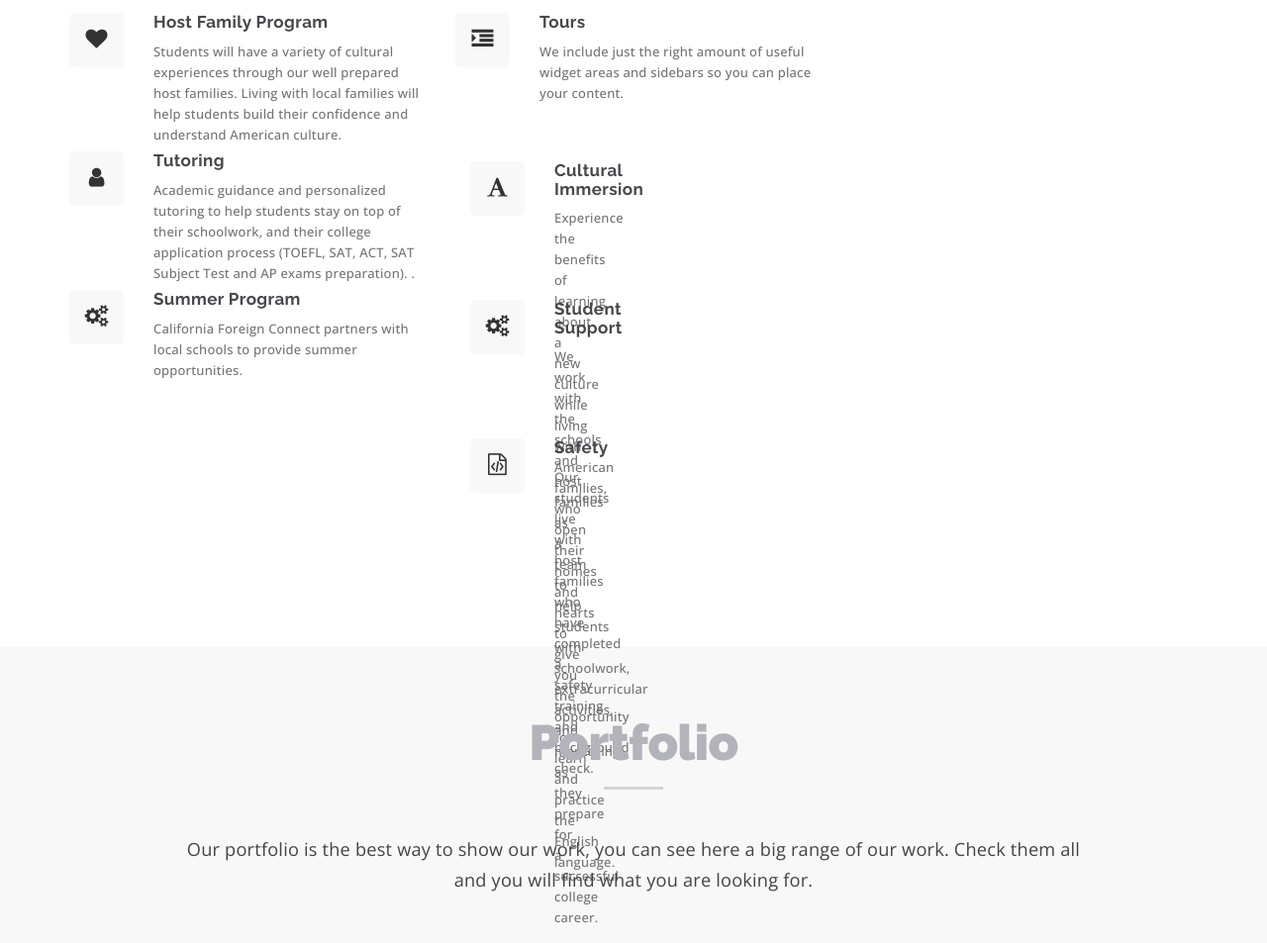
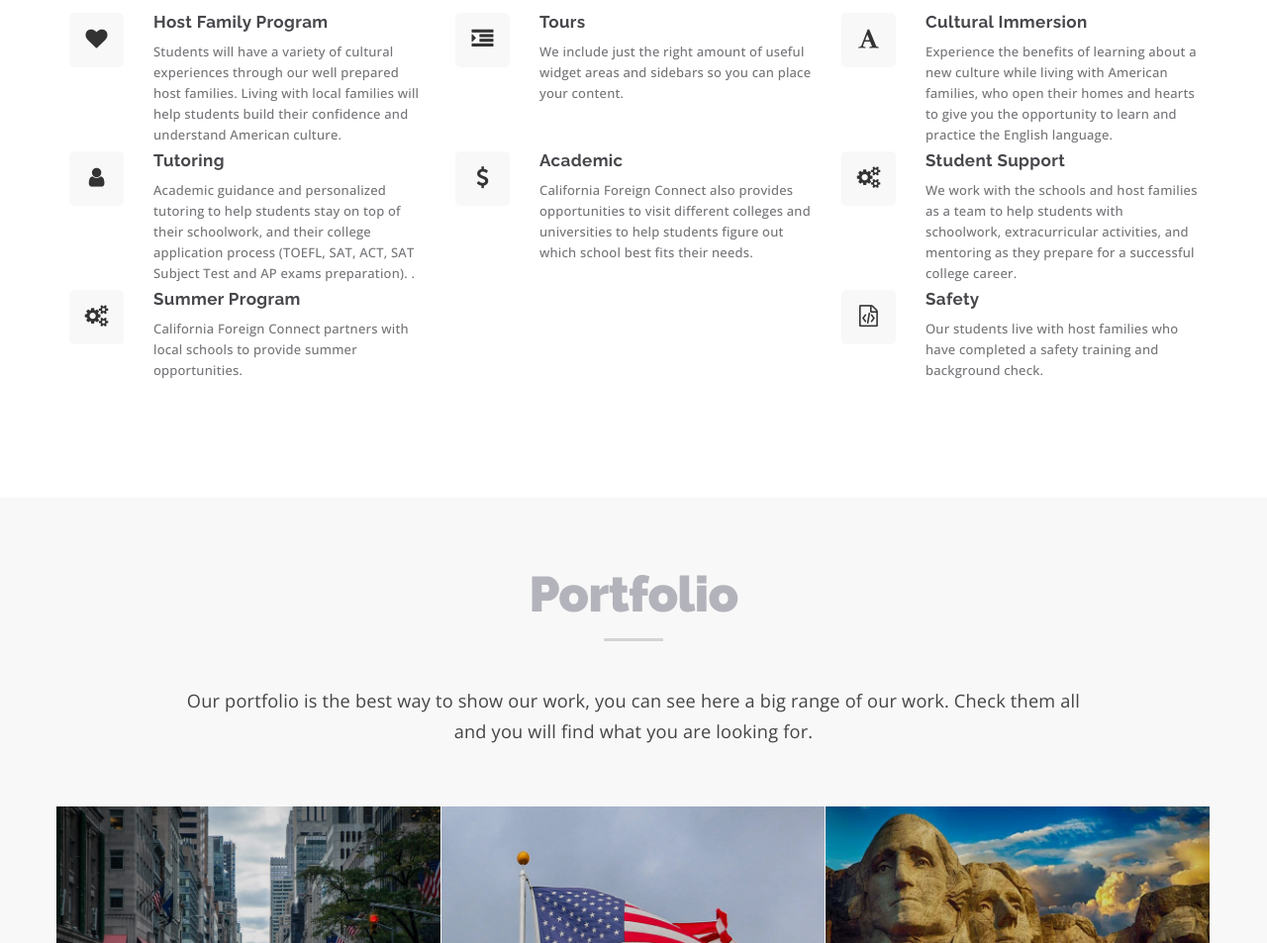
Before and after one commit to CFCLLC/CFCLLC.github.io, a plain HTML site: page index.html in a window 1280 px wide. Shown: the part 1939-2892 px from the top of the page at 99% size. Drawn offline with nearby package versions, Linux system fonts and the light colour scheme; files whose address does not match are found by name.

Commit message:
Update index.html

```diff
--- a/index.html
+++ b/index.html
@@ -220,6 +220,14 @@
 								<p>We include just the right amount of useful widget areas and sidebars so you can place your content.</p>
 							</div>
 						</div>
+					<div class="featured-item">
+							<div class="featured-icon"><i class="fa fa-dollar"></i></div>
+							<div class="featured-text">
+								<h4>Academic</h4>
+								<p>California Foreign Connect also provides opportunities to visit different colleges and universities to help students figure out which school best fits their needs.</p>
+							</div>
+						</div>
+					</div>
 
 					<div class="col-md-4 col-gutter">
 						<div class="featured-item">
```
